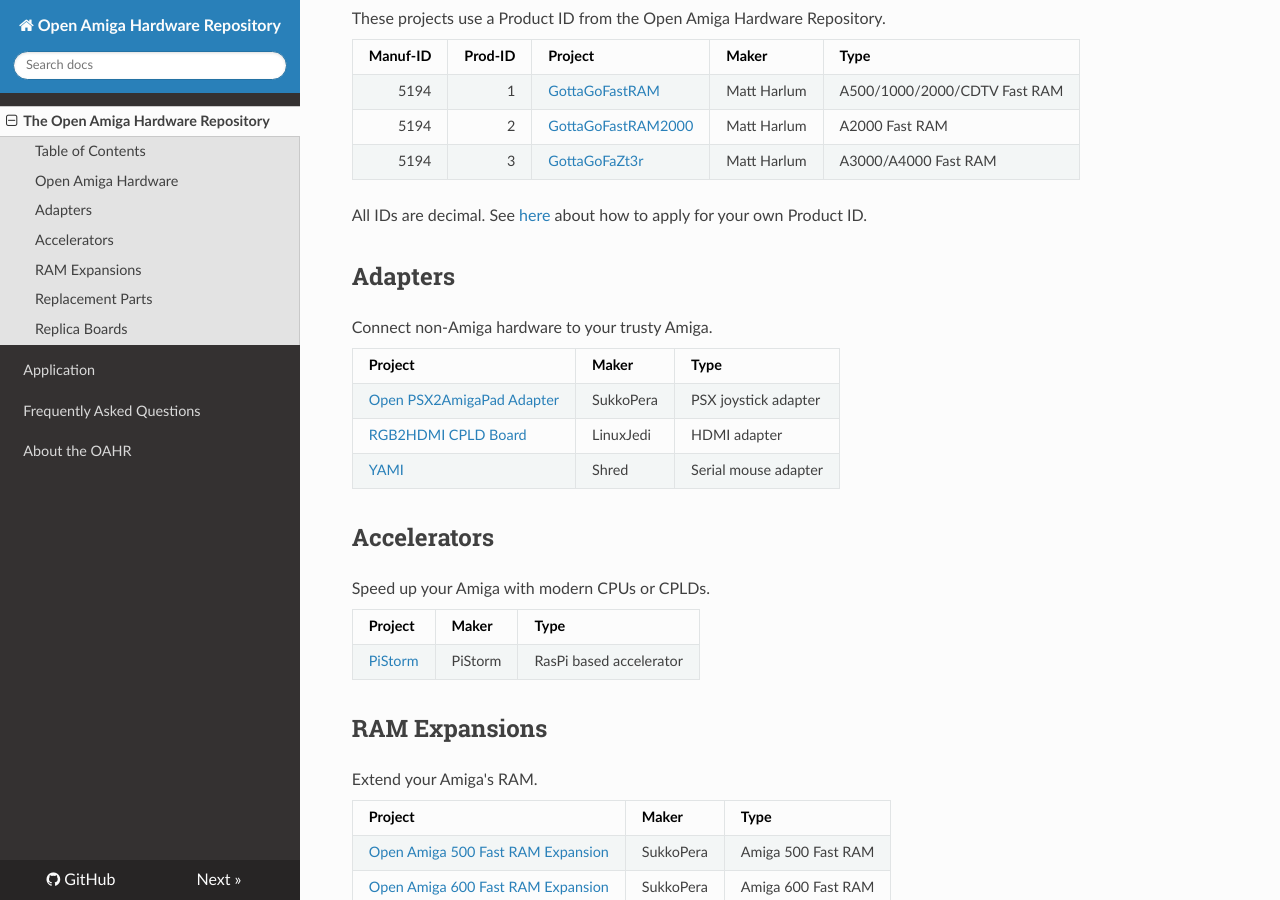
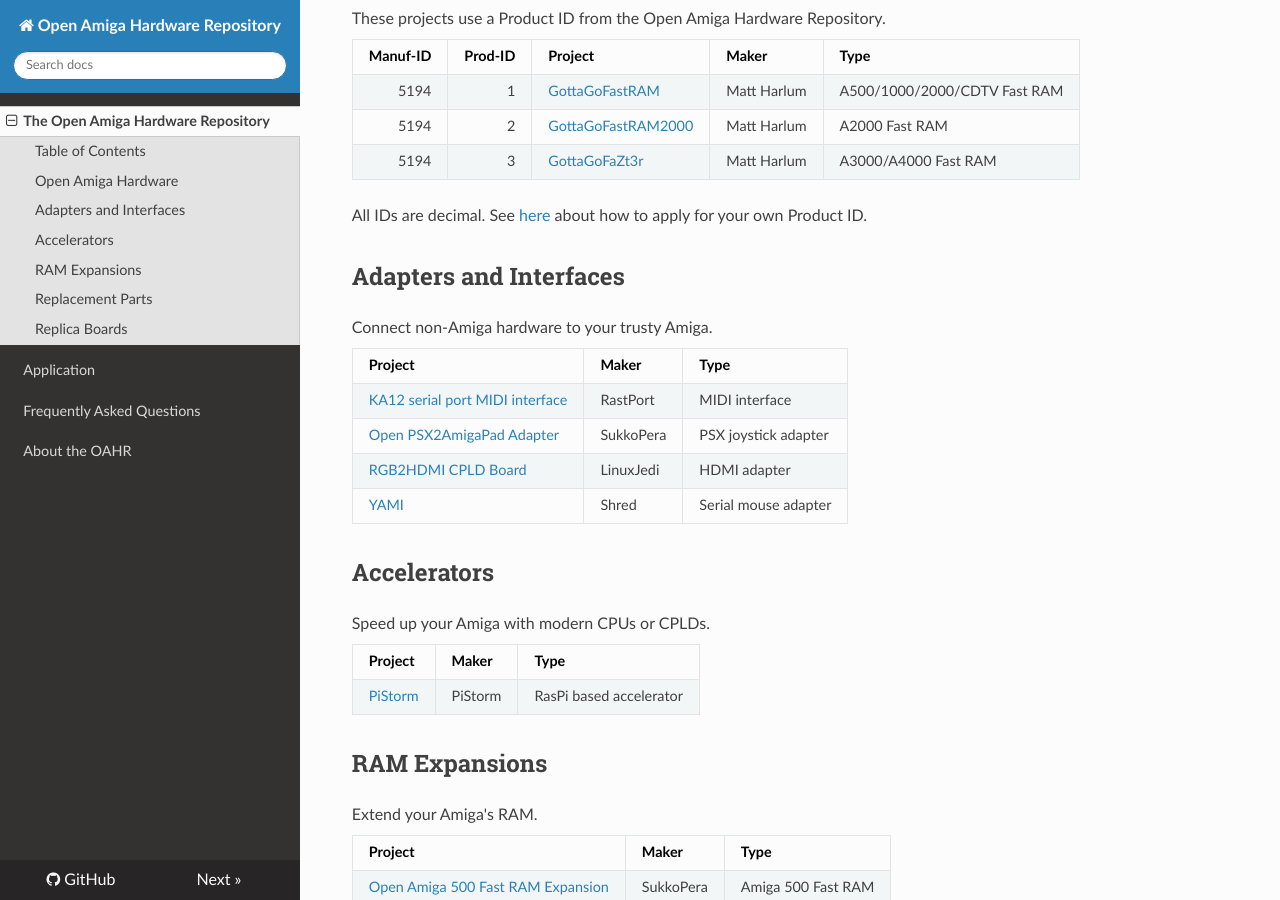
Before and after one commit to oahr/oahr, an MkDocs documentation site: the page built from src/index.md, in a window 1280 px wide and 900 px high, scrolled down 537 px. Built offline with MkDocs 1.6.1, drawn with Linux system fonts in a browser that asks for light colours.

Commit message:
Add KA12 (#1)

```diff
--- a/src/index.md
+++ b/src/index.md
@@ -23,12 +23,13 @@
 
 All IDs are decimal. See [here](application.md) about how to apply for your own Product ID.
 
-## Adapters
+## Adapters and Interfaces
 
 Connect non-Amiga hardware to your trusty Amiga.
 
 | Project  | Maker | Type |
 | -------- | ----- | ---- |
+| [KA12 serial port MIDI interface](https://github.com/grzegorz-kraszewski/rastport/tree/main/ka12) | RastPort | MIDI interface |
 | [Open PSX2AmigaPad Adapter](https://github.com/SukkoPera/OpenPSX2AmigaPadAdapter) | SukkoPera | PSX joystick adapter |
 | [RGB2HDMI CPLD Board](https://github.com/LinuxJedi/AmigaRGBtoHDMI) | LinuxJedi | HDMI adapter |
 | [YAMI](https://github.com/shred/yami) | Shred | Serial mouse adapter |
```
Also changed, not shown: docs/index.html (+8 -3 lines), docs/search/search_index.json (+1 -1 lines), docs/sitemap.xml (+4 -4 lines), 1 other file.
